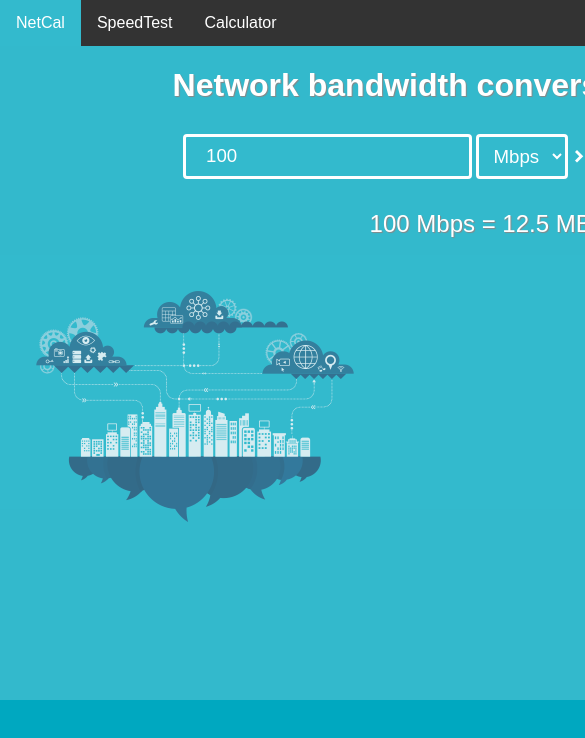
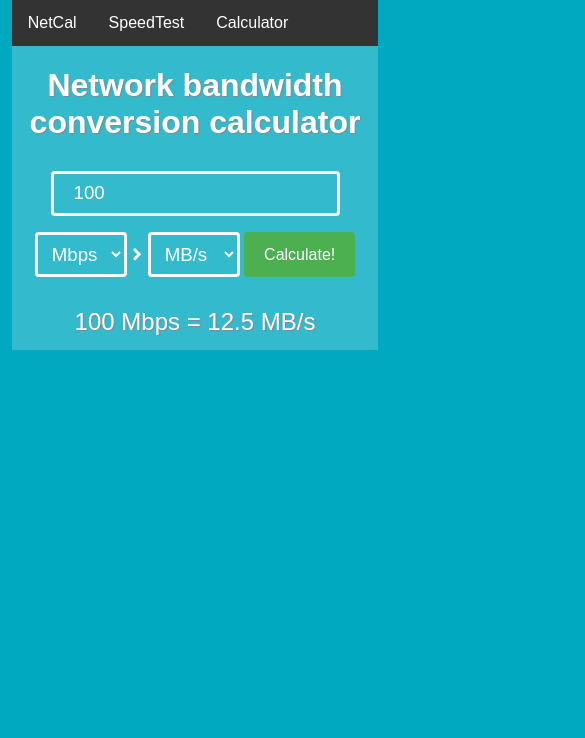
Before and after one commit to danielignatov/JavaScript-Network-Bandwidth-Conversion-Calculator, a plain HTML site: page NetCal/index.html in a window 390 px wide. Shown: the top 738 px of the page, 585 px wide, since content can reach past the window. Drawn offline with Linux system fonts and the light colour scheme.

Commit message:
Added responsive design

```diff
--- a/NetCal/style.css
+++ b/NetCal/style.css
@@ -132,3 +132,37 @@ span {
     margin: 20px auto;
     text-shadow: 1px 1px 1px #888888;
 }
+
+/* For screens width 721px to 980px */
+@media only screen and (min-width: 721px) and (max-width: 980px) {
+    body {
+        background-image: none;
+    }
+
+    #wrapper {
+        width: 90%;
+        height: 400px;
+    }
+
+    .output {
+        width: 90%;
+        margin: 20px auto;
+    }
+}
+
+/* For screens width 150px to 720px */
+@media only screen and (min-width: 150px) and (max-width: 720px) {
+    body {
+        background-image: none;
+    }
+
+    #wrapper {
+        width: 94%;
+        height: 350px;
+    }
+
+    .output {
+        width: 94%;
+        margin: 20px auto;
+    }
+}
```
